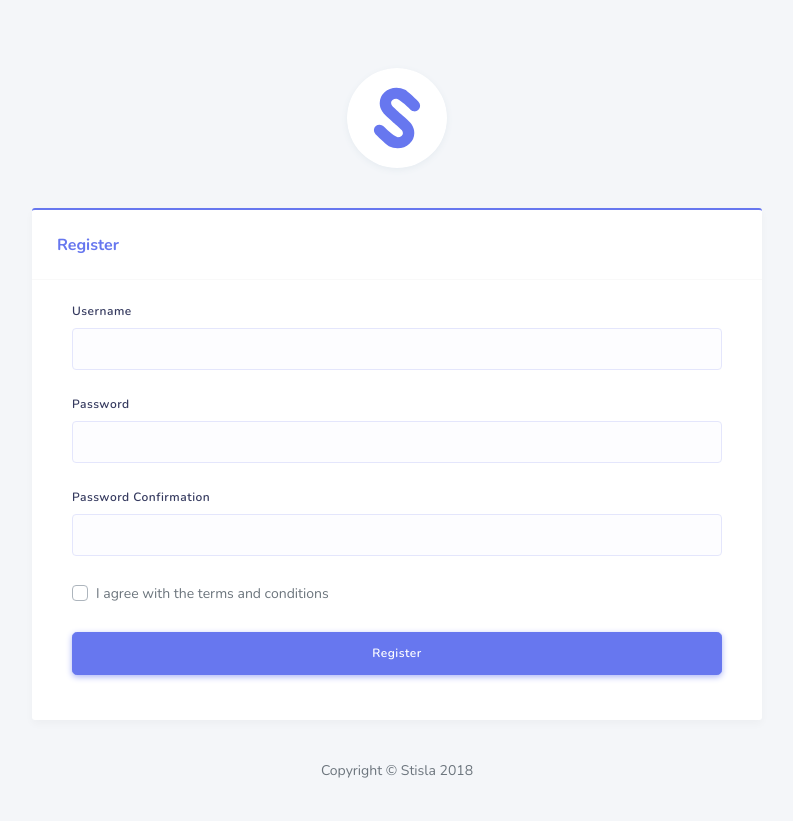
After one commit to PororoChan/visitor, a CodeIgniter 4 app: template app/Views/v_register.php in a window 1280 px wide. The commit adds this page. Shown: the whole page, without its empty margins (243-1036 px from the left). Run offline with PHP 8.4 and a stand-in for CodeIgniter, Linux system fonts and the light colour scheme; the template is opened without the code that fills it, so the values that code supplies are empty; some libraries are stand-ins or nearby versions.

Commit message:
fixed: register proccess

```diff
--- a/app/Config/Routes.php
+++ b/app/Config/Routes.php
@@ -33,6 +33,10 @@ $routes->setAutoRoute(true);
 // route since we don't have to scan directories.
 $routes->get('/', 'Home::index');
 
+// Register
+$routes->add('register', 'Register::index');
+$routes->add('register/add', 'Register::addUser');
+
 // Login
 $routes->add('login', 'Login::index');
 $routes->add('auth', 'Login::auth');
--- a/app/Models/MUser.php
+++ b/app/Models/MUser.php
@@ -14,6 +14,11 @@ class MUser extends Model
         $this->builder = $this->db->table($this->table);
     }
 
+    public function tambah($data)
+    {
+        return $this->builder->insert($data);
+    }
+
     public function auth($username)
     {
         return $this->builder
--- a/app/Views/v_login.php
+++ b/app/Views/v_login.php
@@ -3,7 +3,7 @@
 <head>
     <meta charset="UTF-8">
     <meta content="width=device-width, initial-scale=1, maximum-scale=1, shrink-to-fit=no" name="viewport">
-    <title>Login &mdash; Stisla</title>
+    <title>Login | Stisla</title>
 
     <link rel="stylesheet" href="https://stackpath.bootstrapcdn.com/bootstrap/4.3.1/css/bootstrap.min.css" integrity="sha384-ggOyR0iXCbMQv3Xipma34MD+dH/1fQ784/j6cY/iJTQUOhcWr7x9JvoRxT2MZw1T" crossorigin="anonymous">
     <link rel="stylesheet" href="https://use.fontawesome.com/releases/v5.7.2/css/all.css" integrity="sha384-fnmOCqbTlWIlj8LyTjo7mOUStjsKC4pOpQbqyi7RrhN7udi9RwhKkMHpvLbHG9Sr" crossorigin="anonymous">
@@ -57,7 +57,7 @@
                         </div>
 
                         <div class="mt-5 text-center">
-                            Don't have an account? <a href="#">Create new one</a>
+                            Don't have an account? <a href="<?= base_url('register') ?>">Create new one</a>
                         </div>
                     </form>
                 </div>
--- /dev/null
+++ b/app/Views/v_register.php
@@ -0,0 +1,115 @@
+<!DOCTYPE html>
+<html lang="en">
+
+<head>
+    <meta charset="UTF-8">
+    <meta content="width=device-width, initial-scale=1, maximum-scale=1, shrink-to-fit=no" name="viewport">
+    <title>Register | Stisla</title>
+    <link rel="stylesheet" href="https://stackpath.bootstrapcdn.com/bootstrap/4.3.1/css/bootstrap.min.css" integrity="sha384-ggOyR0iXCbMQv3Xipma34MD+dH/1fQ784/j6cY/iJTQUOhcWr7x9JvoRxT2MZw1T" crossorigin="anonymous">
+    <link rel="stylesheet" href="https://use.fontawesome.com/releases/v5.7.2/css/all.css" integrity="sha384-fnmOCqbTlWIlj8LyTjo7mOUStjsKC4pOpQbqyi7RrhN7udi9RwhKkMHpvLbHG9Sr" crossorigin="anonymous">
+    <link rel="stylesheet" href="<?= base_url('public/assets/css/style.css') ?>">
+    <link rel="stylesheet" href="<?= base_url('public/assets/css/components.css') ?>">
+</head>
+
+<body>
+    <div id="app">
+        <section class="section">
+            <div class="container mt-5">
+                <div class="row">
+                    <div class="col-12 col-sm-10 offset-sm-1 col-md-8 offset-md-2 col-lg-8 offset-lg-2 col-xl-8 offset-xl-2">
+                        <div class="login-brand">
+                            <img src="<?= base_url('public/assets/img/stisla-fill.svg') ?>" alt="logo" width="100" class="shadow-light rounded-circle">
+                        </div>
+
+                        <div class="card card-primary ">
+                            <div class="card-header">
+                                <h4>Register</h4>
+                            </div>
+                            <div id="msg">
+
+                            </div>
+                            <div class="card-body">
+                                <form id="form-regist" method="POST">
+                                    <div class="col">
+                                        <div class="form-group">
+                                            <label for="uname">Username</label>
+                                            <input id="uname" type="text" class="form-control" name="uname">
+                                        </div>
+
+                                        <div class="form-group">
+                                            <label for="password" class="d-block">Password</label>
+                                            <input id="password" type="password" class="form-control" name="password">
+                                        </div>
+                                        <div class="form-group">
+                                            <label for="confirm" class="d-block">Password Confirmation</label>
+                                            <input id="confirm" type="password" class="form-control" name="confirm">
+                                        </div>
+
+                                        <div class="form-group">
+                                            <div class="custom-control custom-checkbox">
+                                                <input type="checkbox" name="agree" class="custom-control-input" id="agree">
+                                                <label class="custom-control-label" for="agree">I agree with the terms and conditions</label>
+                                            </div>
+                                        </div>
+
+                                        <div class="form-group">
+                                            <button type="button" id="btn-regist" class="btn btn-primary btn-lg btn-block">
+                                                Register
+                                            </button>
+                                        </div>
+                                    </div>
+                                </form>
+                            </div>
+                        </div>
+                        <div class="simple-footer">
+                            Copyright &copy; Stisla 2018
+                        </div>
+                    </div>
+                </div>
+            </div>
+        </section>
+    </div>
+    <script src="https://code.jquery.com/jquery-3.3.1.min.js" integrity="sha256-FgpCb/KJQlLNfOu91ta32o/NMZxltwRo8QtmkMRdAu8=" crossorigin="anonymous"></script>
+    <script src="https://cdn.jsdelivr.net/npm/bootstrap@5.2.0-beta1/dist/js/bootstrap.bundle.min.js" integrity="sha384-pprn3073KE6tl6bjs2QrFaJGz5/SUsLqktiwsUTF55Jfv3qYSDhgCecCxMW52nD2" crossorigin="anonymous"></script>
+    <script src="https://cdnjs.cloudflare.com/ajax/libs/jquery.nicescroll/3.7.6/jquery.nicescroll.min.js"></script>
+    <script src="https://cdnjs.cloudflare.com/ajax/libs/moment.js/2.24.0/moment.min.js"></script>
+    <script src="<?= base_url('public/assets/js/custom.js') ?>"></script>
+    <script src="<?= base_url('public/assets/js/scripts.js') ?>"></script>
+    <script src="<?= base_url('public/assets/js/stisla.js') ?>"></script>
+    <script>
+        $(document).ready(function() {
+            $('#btn-regist').click(function() {
+                var data = $('#form-regist').serialize();
+                var msg = "";
+
+                $('#btn-regist').html("<i class='fas fa-spinner fa-pulse text-white'>");
+
+                $.ajax({
+                    url: "<?= base_url('register/add') ?>",
+                    type: 'POST',
+                    data: data,
+                    dataType: 'json',
+                    success: function(res) {
+                        msg = "Berhasil Register";
+                        if (res.success == '1') {
+                            $('#pesan').removeClass('alert alert-danger');
+                            $('#pesan').addClass('alert alert-success');
+                            window.location.href = "<?= base_url('login') ?>";
+                        } else {
+                            $('#pesan').addClass('alert alert-danger');
+                            msg = "Data yang dimasukkan salah";
+                        }
+
+                        $('#uname').val("");
+                        $('#password').val("");
+                        $('#confirm').val("");
+                        $('#pesan').html(msg);
+                        $('#btn-regist').html("Register");
+                    }
+                })
+            })
+        })
+    </script>
+</body>
+
+</html>
```
Also changed, not shown: app/Controllers/Register.php (added, +43 -0 lines), 1 other file.
